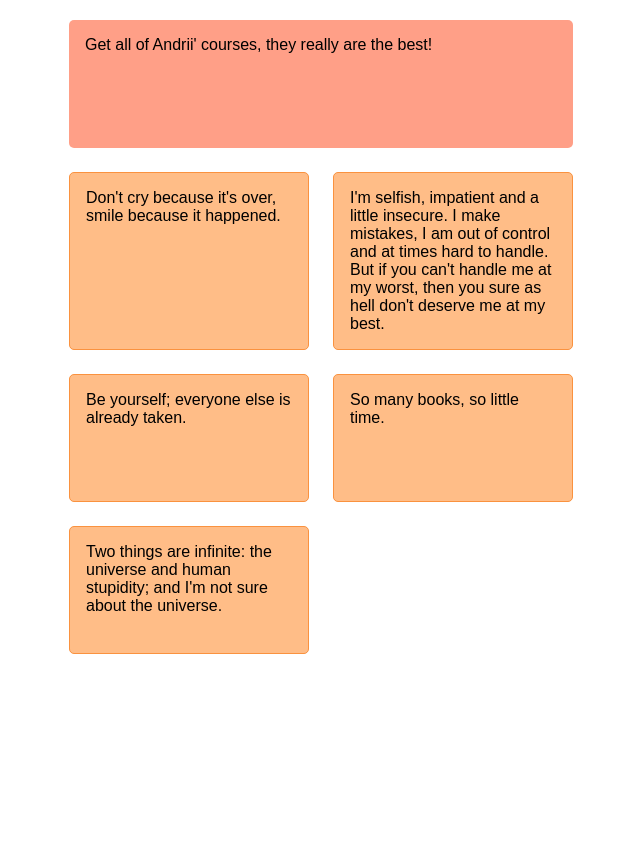
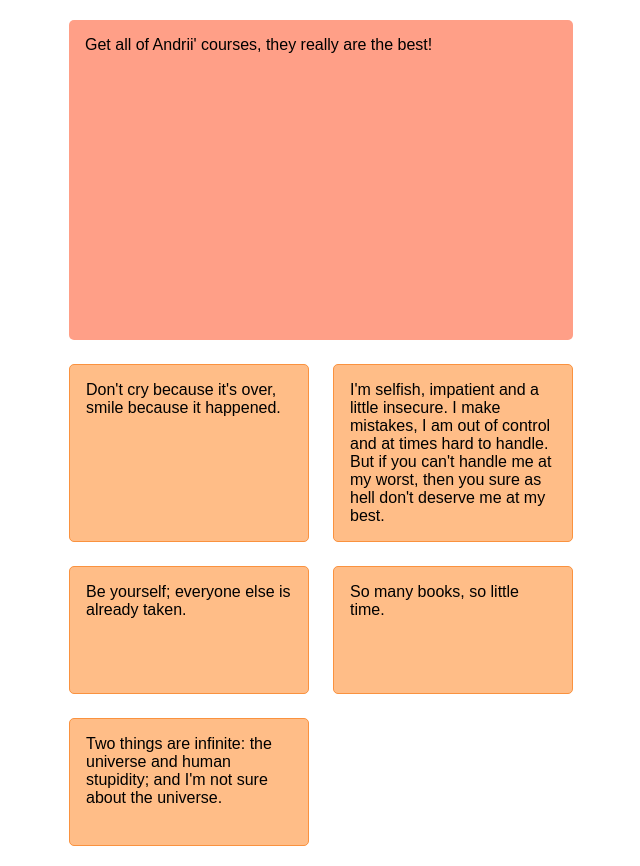
Before and after one commit to autopilotcode/my-learning-templates, a plain HTML site: page Autoflow-CSS-Grid/index.html in a window 1280 px wide. Shown: the whole page, without its empty margins (319-959 px from the left). Before the commit the page ends 800 px from the top, so only its background shows below. Drawn offline with Linux system fonts and the light colour scheme.

Commit message:
finished explicit and implicit grid

```diff
--- a/Autoflow-CSS-Grid/main.css
+++ b/Autoflow-CSS-Grid/main.css
@@ -1,16 +1,25 @@
 .container {
     margin: 20px;
     display: grid;
-    /*"dynamic grid, only columns assigned"*/
+    /*"dynamic grid, only columns or rows assigned"*/
+    /*we defined 2 columns and  1 row manually other will be auto*/
     grid-template-columns: repeat(2, 15rem);
+    grid-template-rows: 20rem; /*we assigned 1st row, other will be auto
+    we set it below*/
     justify-content: center;
     grid-gap: 1.5rem;
+    /*auto-rows & -cloumns for the cases when we didn't define it ourself */
     /*allows to fo define the size of the
     newly added rows___can be fixed or auto(default)
     in our case: min 8rem and max auto*/
     grid-auto-rows: minmax(8rem, auto);
+    /*allows to define where new elements should be added*/
     grid-auto-flow: row;
-    grid-auto-columns: 5rem;
+    /*allows to fo define the size of the
+    newly added columns___can be fixed or auto(default)
+    in our case: 5rem, this value make sense if grid-auto-flow: column
+    im our case it overwritten by explicitly set columns*/
+    grid-auto-columns: 5rem; /*?can be commented? because aiuto-flow:row*/
 }
 
 .quote {
```
